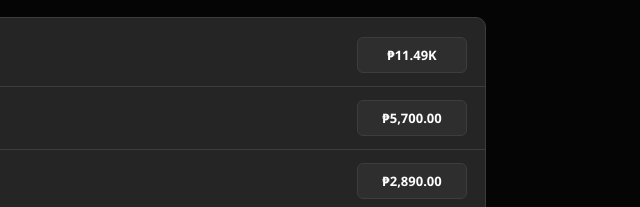
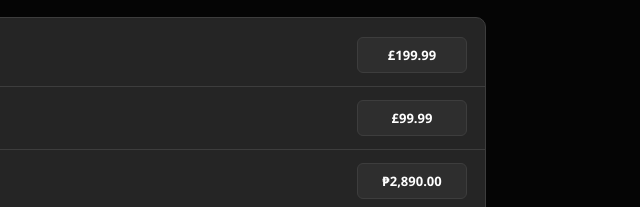
Before and after one commit to jervinhub/DIKONAALAM, a website: page public/index.html in a window 1280 px wide. Shown: the part 419-626 px from the top of the page, 640-1280 px from the left. Drawn offline with Linux system fonts and the light colour scheme.

Commit message:
Update index.html

```diff
--- a/public/index.html
+++ b/public/index.html
@@ -302,7 +302,7 @@
             <span class="pkg-old">22,500</span>
             <span class="pkg-bonus">+ 1500 more</span>
           </div>
-          <button class="pkg-btn">&#8369;11.49K</button>
+          <button class="pkg-btn">£199.99</button>
         </div>
         <div class="pkg-row">
           <div class="pkg-left">
@@ -311,7 +311,7 @@
             <span class="pkg-old">10,000</span>
             <span class="pkg-bonus">+ 1000 more</span>
           </div>
-          <button class="pkg-btn">&#8369;5,700.00</button>
+          <button class="pkg-btn">£99.99</button>
         </div>
         <div class="pkg-row">
           <div class="pkg-left">
```
